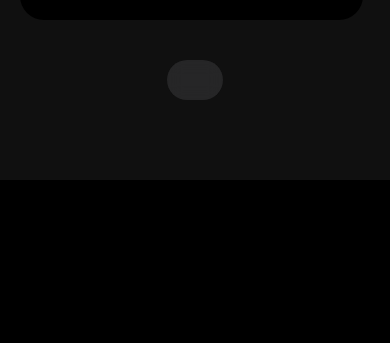
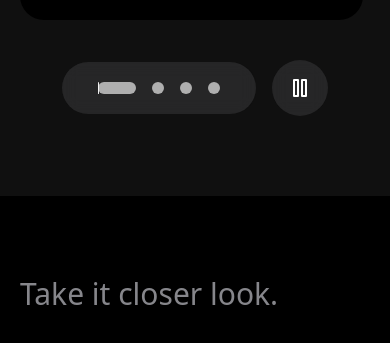
Before and after one commit to Boniadgithub/Apple-web, a React (Vite) app: page / in a window 390 px wide. Shown: the part 1363-1706 px from the top of the page. Before the commit the page ends 1543 px from the top, so only its background shows below. Built offline with nearby package versions, Linux system fonts and the light colour scheme.

Commit message:
show model of phone

```diff
--- a/package.json
+++ b/package.json
@@ -11,9 +11,12 @@
   },
   "dependencies": {
     "@gsap/react": "^2.1.2",
+    "@react-three/drei": "^10.7.6",
+    "@react-three/fiber": "^9.4.0",
     "gsap": "^3.13.0",
     "react": "^19.1.1",
-    "react-dom": "^19.1.1"
+    "react-dom": "^19.1.1",
+    "three": "^0.180.0"
   },
   "devDependencies": {
     "@eslint/js": "^9.36.0",
--- a/src/App.jsx
+++ b/src/App.jsx
@@ -2,6 +2,7 @@ import { useState } from 'react'
 import Navbar from './component/navbar.jsx'
 import Hero from './component/Hero.jsx'
 import Highlights from './component/Highlights.jsx'
+import Model from './component/Model.jsx'
 
 
 const App =() =>{
@@ -12,6 +13,8 @@ const App =() =>{
        <Navbar />
        <Hero/>
        <Highlights />
+       <Model/>
+
     </main>
   )
 }
--- /dev/null
+++ b/src/component/Model.jsx
@@ -0,0 +1,21 @@
+import { useGSAP } from '@gsap/react'
+import React from 'react'
+import gsap from "gsap";
+
+
+const Model = () => {
+    useGSAP(()=>{
+        gsap.to('#heading',{y:0, opacity:1})
+    }, [])
+  return (
+    <section className='common-padding'>
+      <div className='screen-max-width'>
+             <h1 className='section-heading' id="heading">
+                Take it closer look.
+             </h1>
+      </div>
+    </section>
+  )
+}
+
+export default Model
--- a/src/component/VideoCarousel.jsx
+++ b/src/component/VideoCarousel.jsx
@@ -1,105 +1,234 @@
-import React, { use, useEffect } from 'react'
-import  { hightlightsSlides } from '../constants'
-import { useRef, useState } from 'react'
+import gsap from "gsap";
+import { useGSAP } from "@gsap/react";
+import { ScrollTrigger } from "gsap/all";
+gsap.registerPlugin(ScrollTrigger);
+import { useEffect, useRef, useState } from "react";
+
+import { hightlightsSlides } from "../constants";
+import { pauseImg, playImg, replayImg } from "../utils";
+
 const VideoCarousel = () => {
   const videoRef = useRef([]);
   const videoSpanRef = useRef([]);
   const videoDivRef = useRef([]);
-    const [video ,setVideo] = useState({
-        isEnd:false,
 
-        startPlay:false,
-        videoId:0,
-        isLastVideo:false,
+  // video and indicator
+  const [video, setVideo] = useState({
+    isEnd: false,
+    startPlay: false,
+    videoId: 0,
+    isLastVideo: false,
+    isPlaying: false,
+  });
 
-        isPlaying:false,
-    })
   const [loadedData, setLoadedData] = useState([]);
-    const { isEnd, startPlay, videoId, isLastVideo, isPlaying } = video;
-    useEffect(()=>{
-        if(loadedData.length > 3){
-            if (!isPlaying){
-                videoRef.current[videoId].pause();
+  const { isEnd, isLastVideo, startPlay, videoId, isPlaying } = video;
+
+  useGSAP(() => {
+    // slider animation to move the video out of the screen and bring the next video in
+    gsap.to("#slider", {
+      transform: `translateX(${-100 * videoId}%)`,
+      duration: 2,
+      ease: "power2.inOut", // show visualizer https://gsap.com/docs/v3/Eases
+    });
+
+    // video animation to play the video when it is in the view
+    gsap.to("#video", {
+      scrollTrigger: {
+        trigger: "#video",
+        toggleActions: "restart none none none",
+      },
+      onComplete: () => {
+        setVideo((pre) => ({
+          ...pre,
+          startPlay: true,
+          isPlaying: true,
+        }));
+      },
+    });
+  }, [isEnd, videoId]);
+
+  useEffect(() => {
+    let currentProgress = 0;
+    let span = videoSpanRef.current;
+
+    if (span[videoId]) {
+      // animation to move the indicator
+      let anim = gsap.to(span[videoId], {
+        onUpdate: () => {
+          // get the progress of the video
+          const progress = Math.ceil(anim.progress() * 100);
+
+          if (progress != currentProgress) {
+            currentProgress = progress;
+
+            // set the width of the progress bar
+            gsap.to(videoDivRef.current[videoId], {
+              width:
+                window.innerWidth < 760
+                  ? "10vw" // mobile
+                  : window.innerWidth < 1200
+                  ? "10vw" // tablet
+                  : "4vw", // laptop
+            });
+
+            // set the background color of the progress bar
+            gsap.to(span[videoId], {
+              width: `${currentProgress}%`,
+              backgroundColor: "white",
+            });
           }
-            else{
-                startPlay&& videoRef.current[videoId].play();
+        },
+
+        // when the video is ended, replace the progress bar with the indicator and change the background color
+        onComplete: () => {
+          if (isPlaying) {
+            gsap.to(videoDivRef.current[videoId], {
+              width: "12px",
+            });
+            gsap.to(span[videoId], {
+              backgroundColor: "#afafaf",
+            });
+          }
+        },
+      });
+
+      if (videoId == 0) {
+        anim.restart();
+      }
+
+      // update the progress bar
+      const animUpdate = () => {
+        anim.progress(
+          videoRef.current[videoId].currentTime /
+            hightlightsSlides[videoId].videoDuration
+        );
+      };
+
+      if (isPlaying) {
+        // ticker to update the progress bar
+        gsap.ticker.add(animUpdate);
+      } else {
+        // remove the ticker when the video is paused (progress bar is stopped)
+        gsap.ticker.remove(animUpdate);
       }
     }
+  }, [videoId, startPlay]);
 
-    },[startPlay, videoId, isPlaying, loadedData])
+  useEffect(() => {
+    if (loadedData.length > 3) {
+      if (!isPlaying) {
+        videoRef.current[videoId].pause();
+      } else {
+        startPlay && videoRef.current[videoId].play();
+      }
+    }
+  }, [startPlay, videoId, isPlaying, loadedData]);
 
-    useEffect (()=>{
-        const currentProress =0;
-        let span =videoSpanRef.current;
-        let videoDiv =videoDivRef.current;
-        let videoElement =videoRef.current;
-        if (span[videoId]){
-           let anim = gsap.to(span[videoId],{
-            onUpdate:()=>{
+  // vd id is the id for every video until id becomes number 3
+  const handleProcess = (type, i) => {
+    switch (type) {
+      case "video-end":
+        setVideo((pre) => ({ ...pre, isEnd: true, videoId: i + 1 }));
+        break;
 
-            },
-            onComplete:()=>{}
+      case "video-last":
+        setVideo((pre) => ({ ...pre, isLastVideo: true }));
+        break;
 
-           })
+      case "video-reset":
+        setVideo((pre) => ({ ...pre, videoId: 0, isLastVideo: false }));
+        break;
+
+      case "pause":
+        setVideo((pre) => ({ ...pre, isPlaying: !pre.isPlaying }));
+        break;
+
+      case "play":
+        setVideo((pre) => ({ ...pre, isPlaying: !pre.isPlaying }));
+        break;
+
+      default:
+        return video;
     }
-    })
+  };
 
-
+  const handleLoadedMetaData = (i, e) => setLoadedData((pre) => [...pre, e]);
 
   return (
     <>
-      <div className='flex items-center'>
-        {hightlightsSlides.map((list,i)=>
-        (
-            <div key={list.id} id='slider' className='sm:pr-20 pr-10'>
-                <div className='video-carousel_container'>
-                    <div className='w-full h-full flex-center rounded-3xl overflow-hidden
-                    bg-black'>
+      <div className="flex items-center">
+        {hightlightsSlides.map((list, i) => (
+          <div key={list.id} id="slider" className="sm:pr-20 pr-10">
+            <div className="video-carousel_container">
+              <div className="w-full h-full flex-center rounded-3xl overflow-hidden bg-black">
                 <video
-                     id='video' playsInline={true}
-                     preload='auto'
+                  id="video"
+                  playsInline={true}
+                  className={`${
+                    list.id === 2 && "translate-x-44"
+                  } pointer-events-none`}
+                  preload="auto"
+                  muted
                   ref={(el) => (videoRef.current[i] = el)}
-                     onPlay={()=>{
-                        setVideo((prevVideo)=>({
-                            ...prevVideo,
-                            isPlaying:true,}))
-                     }}
+                  onEnded={() =>
+                    i !== 3
+                      ? handleProcess("video-end", i)
+                      : handleProcess("video-last")
+                  }
+                  onPlay={() =>
+                    setVideo((pre) => ({ ...pre, isPlaying: true }))
+                  }
+                  onLoadedMetadata={(e) => handleLoadedMetaData(i, e)}
                 >
-                    <source src={list.video} type="video/mp4"/>
+                  <source src={list.video} type="video/mp4" />
                 </video>
               </div>
-                    <div className='absolute top-12 left-[5%] z-10'>
-                        {list.textLists.map((text)=>(
-                            <p key={text} className='md:text-2xl text-xl font-medium'>
+
+              <div className="absolute top-12 left-[5%] z-10">
+                {list.textLists.map((text, i) => (
+                  <p key={i} className="md:text-2xl text-xl font-medium">
                     {text}
                   </p>
                 ))}
-
               </div>
             </div>
           </div>
         ))}
       </div>
-        <div className='relative flex-center mt-10'>
-<div className='flex-center py-5 px-7 bg-gray-300 backdrop-blur
- rounded-full'>
-    {videoRef.current.map((_,i)=>(
-        <span key={i} ref={(el)=>(videoDivRef.current[i]=
-            el
-        )} className='mx-2 w-3 h-3 bg-gray-200 rounded-full
-        relative cursor-pointer'>
-            <span className='absolute h-full w-full rounded-full '>
 
+      <div className="relative flex-center mt-10">
+        <div className="flex-center py-5 px-7 bg-gray-300 backdrop-blur rounded-full">
+          {videoRef.current.map((_, i) => (
+            <span
+              key={i}
+              className="mx-2 w-3 h-3 bg-gray-200 rounded-full relative cursor-pointer"
+              ref={(el) => (videoDivRef.current[i] = el)}
+            >
+              <span
+                className="absolute h-full w-full rounded-full"
+                ref={(el) => (videoSpanRef.current[i] = el)}
+              />
             </span>
+          ))}
+        </div>
 
-        </span>
-    )
-    )}
-
-</div>
+        <button className="control-btn">
+          <img
+            src={isLastVideo ? replayImg : !isPlaying ? playImg : pauseImg}
+            alt={isLastVideo ? "replay" : !isPlaying ? "play" : "pause"}
+            onClick={
+              isLastVideo
+                ? () => handleProcess("video-reset")
+                : !isPlaying
+                ? () => handleProcess("play")
+                : () => handleProcess("pause")
+            }
+          />
+        </button>
       </div>
     </>
-  )
-}
+  );
+};
 
-export default VideoCarousel
+export default VideoCarousel;
--- /dev/null
+++ b/src/utils/animations.jsx
@@ -0,0 +1,10 @@
+// src/utils/animations.jsx
+import gsap from "gsap";
+
+export const animateWithGsapTimeline = (timeline, target, vars) => {
+  timeline.to(target, vars);
+};
+
+export const animateWithGsap = (target, vars) => {
+  gsap.to(target, vars);
+};
```
Also changed, not shown: src/component/IPhone.jsx (added), src/component/Lights.jsx (added), src/component/Loader.jsx (added), src/component/ModelView.jsx (added), 1 other file (tests, documents, lock files or other folders). Lines whose indentation alone changed are shown as unchanged.
